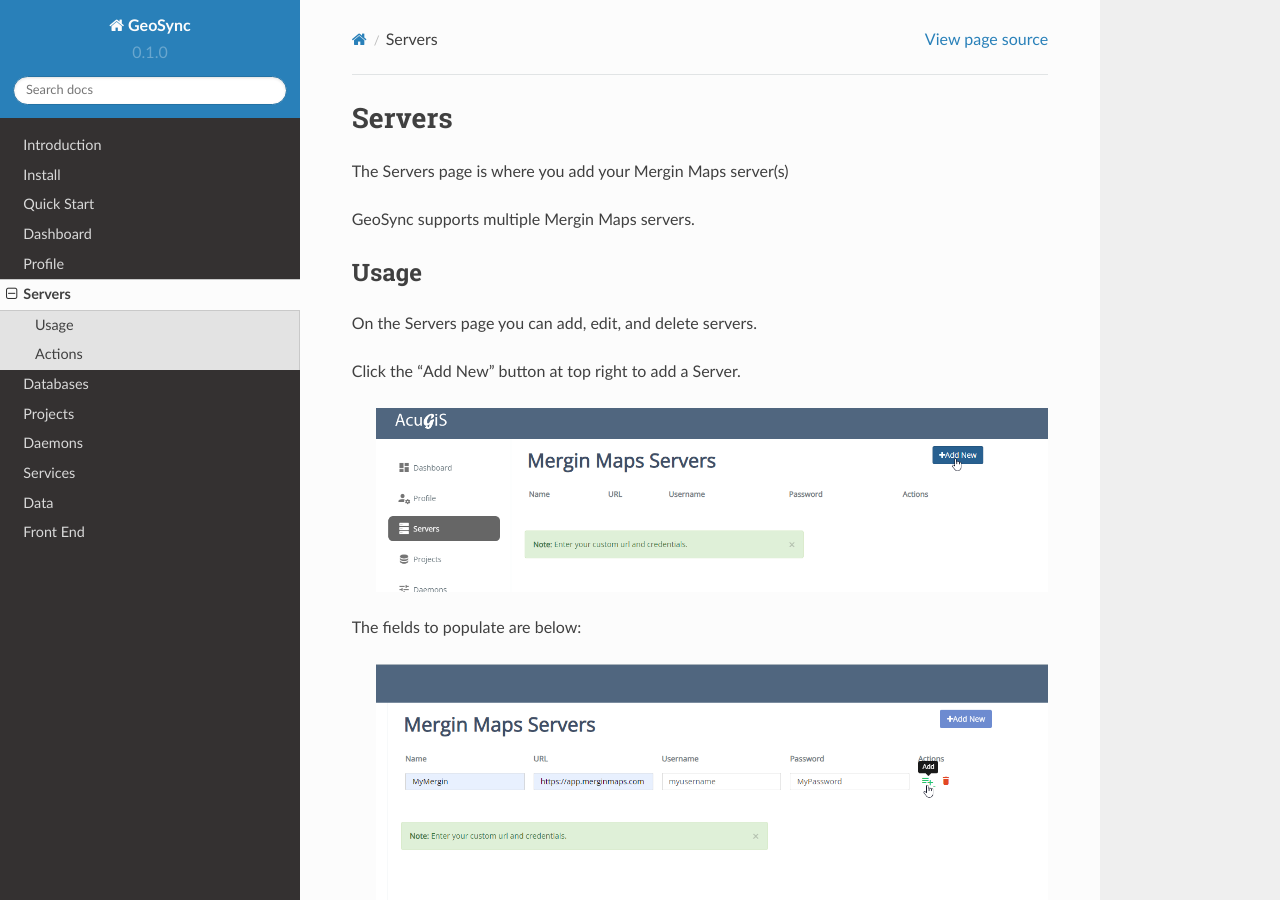
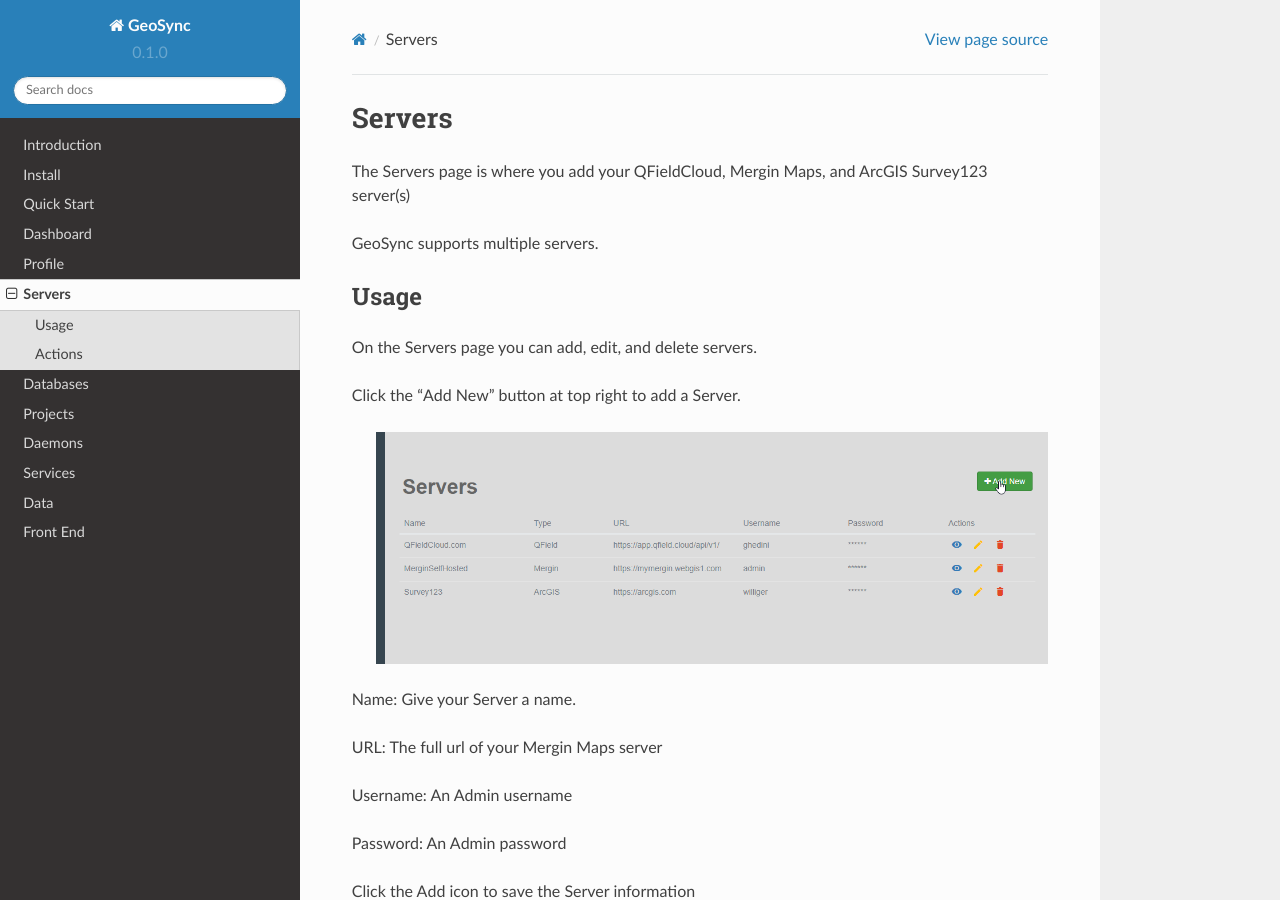
Before and after one commit to AcuGIS/GeoSync, a Sphinx documentation site: the page built from docs/source/servers.rst, in a window 1280 px wide and 900 px high. Built offline with Sphinx 7.4.7 and the Read the Docs theme 2.0.0, drawn with Linux system fonts in a browser that asks for light colours.

Commit message:
Update servers.rst

```diff
--- a/docs/source/servers.rst
+++ b/docs/source/servers.rst
@@ -1,9 +1,9 @@
 Servers
 =====
 
-The Servers page is where you add your Mergin Maps server(s)
+The Servers page is where you add your QFieldCloud, Mergin Maps, and ArcGIS Survey123 server(s)
 
-GeoSync supports multiple Mergin Maps servers.
+GeoSync supports multiple servers.
 
 Usage
 ------------
@@ -12,11 +12,7 @@ On the Servers page you can add, edit, and delete servers.
 
 Click the "Add New" button at top right to add a Server.
 
-   .. image:: images/admin-3.png
-
-The fields to populate are below:
-
-   .. image:: images/admin-4.png
+   .. image:: images/servers-add-new-2.png
 
 Name: Give your Server a name.
 
```
